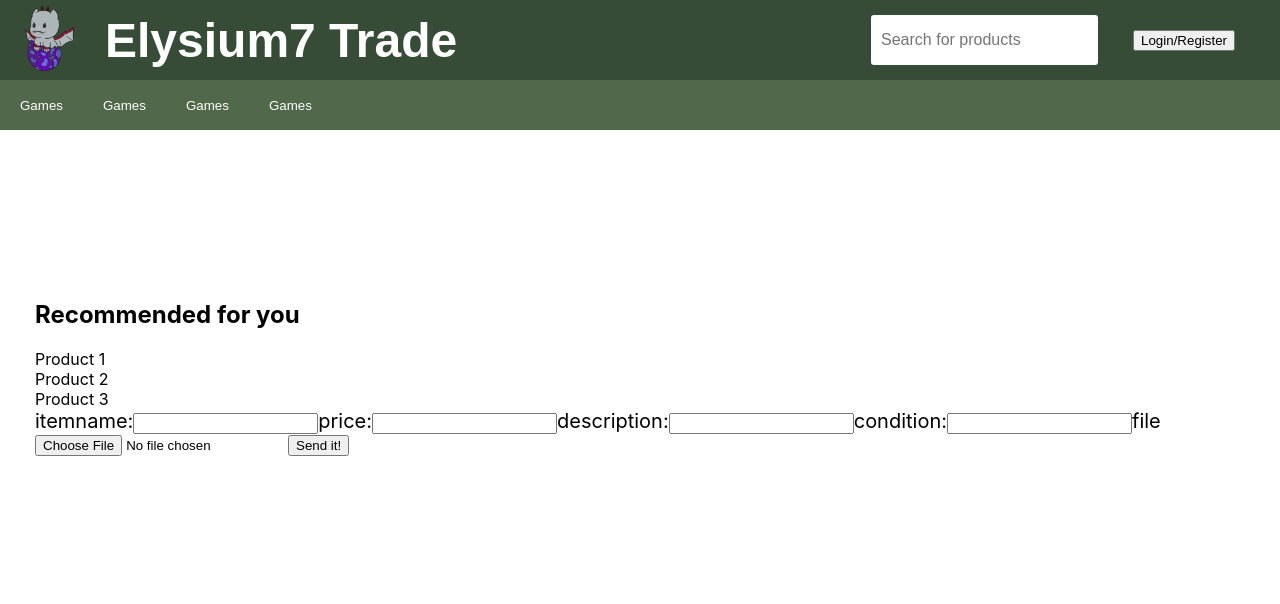
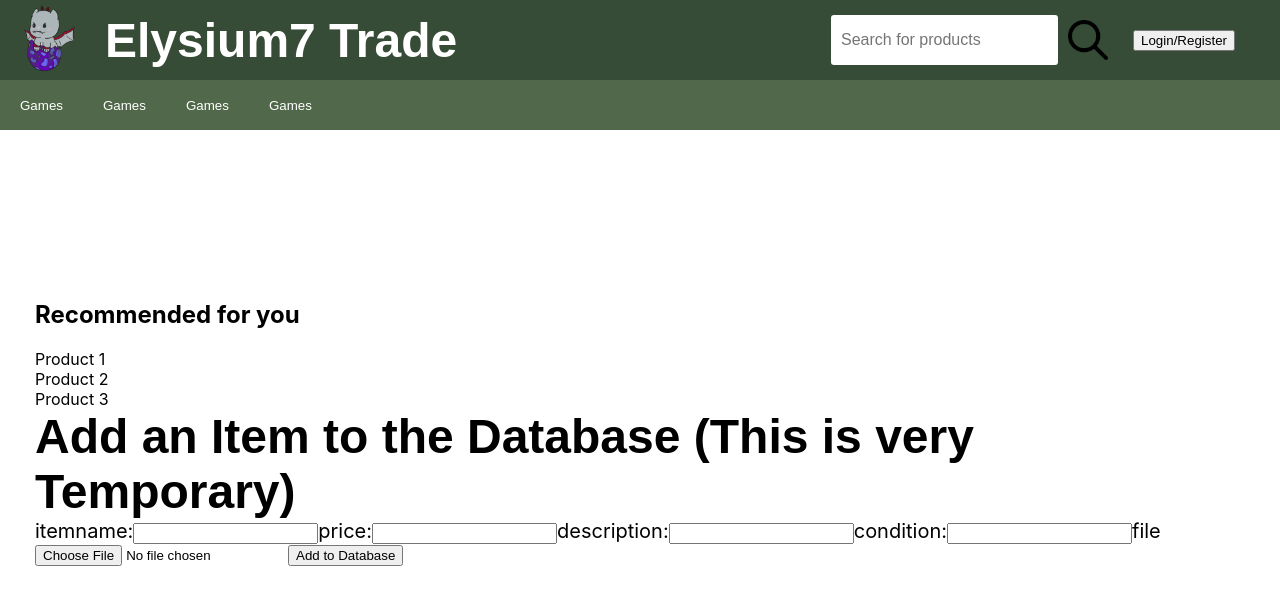
Before and after one commit to gblake31/Elysium7-Trade, a React (Create React App) app in the folder frontend/: page / in a window 1280 px wide. Shown: the top 604 px of the page. Built offline with nearby package versions, Linux system fonts and the light colour scheme; a web font is replaced by a local one.

Commit message:
Insert Item and Search Item
Very ugly and slow, but functional.

```diff
--- a/frontend/src/App.css
+++ b/frontend/src/App.css
@@ -29,6 +29,13 @@ ul {
 	z-index: 8;
 	pointer-events: none;
 }
+
+#searchImg{
+	width: 40px;
+	height: 40px;
+	cursor: pointer;
+}
+
 
 
 #logo {
--- a/frontend/src/App.jsx
+++ b/frontend/src/App.jsx
@@ -20,6 +20,8 @@ function App() {
   // Getter and setter for visibility, by default invisible
 	let [loginIsVisible, setLoginVisibility] = useState(false);
 	let [registerIsVisible, setRegisterVisibility] = useState(false);
+
+	let [itemList, setItemList] = useState([]);
 
 	// Toggles login display
 	let toggleLogin = () => {
@@ -61,23 +63,21 @@ function App() {
   return (
     <div>
       <UserContext.Provider value={{loggedIn, setLoggedIn}}>
-        <TopBar callback = {toggleLogin} logout = {logOut}/>
+        <TopBar callback = {toggleLogin} logout = {logOut} updateList = {(arr) => setItemList(arr)}/>
         <CategoryBar />
         <LoginDropdown switchToRegister = {toggleRegister} visible = {loginIsVisible} onLogin = {displayAccount}/>
 			  <RegisterDropdown switchToLogin = {toggleLogin} visible = {registerIsVisible} onRegister = {onRegister}/>
 			  <div id = "darkScreen" style = {{opacity: isDark ? "70%" : "0%"}}/>
         <BrowserRouter>
           <Routes>
-            <Route path="/" index element={<LandingPage />} />
+            <Route path="/" index element={<LandingPage itemList = {itemList}/>} />
             <Route path="/profile" index element={<ProfilePage />}/>
           </Routes>
         </BrowserRouter>
       </UserContext.Provider>
-
-
     </div>
 
-);
+	);
 }
 
 export default App;
--- a/frontend/src/components/ItemList.jsx
+++ b/frontend/src/components/ItemList.jsx
@@ -3,12 +3,13 @@ import jsonData from './data'
 import ListItem from './ListItem';
 
 function createCard(obj) {
-    return <ListItem name = {obj.name} price = {obj.price} image = {obj.image} desc = {obj.desc}/>
+    return <ListItem name = {obj.itemname} price = {obj.price} image = {obj.image} desc = {obj.description}/>
 }
 
-function ItemList() {
+function ItemList(props) {
     // This data will eventually come from the API, not a json file.
-    let items = jsonData.list;
+    let items = props.arr;
+    console.log(items);
     return (
         <div id = 'outer'>
             <style>
--- a/frontend/src/components/TopBar.js
+++ b/frontend/src/components/TopBar.js
@@ -1,11 +1,15 @@
 import React, {useContext} from 'react';
 import dragonImage from '../pages/Pictures/dragonLogo.png';
+import searchImage from '../pages/Pictures/search.png';
 import ProfilePic from './ProfilePic';
 
 import {UserContext} from '../App'
 
+
 function TopBar(props){
 	let {loggedIn, setLoggedIn} = useContext(UserContext);
+	let bp = require('./Leinecker/Path.js');
+	let searchInput;
 	function renderUserData()
 	{
 		if (!loggedIn)
@@ -25,6 +29,32 @@ function TopBar(props){
 			</div>);
 		}
 	}
+
+
+	const doSearch = async (str) =>
+	{
+		let local = JSON.parse(localStorage.getItem('user_data'));
+		let obj = {search: str}
+		let js = JSON.stringify(obj);
+		try {
+			const response = await fetch(bp.buildPath('api/searchItems'),
+			{method: 'POST', body:js, headers:{'Content-Type': 'application/json'}});
+			let res = JSON.parse(await response.text());
+			if (res.error == '') {
+				console.log("success");
+				console.log(res.results);
+				props.updateList(res.results);
+			}
+			else {
+				console.log(res.error);
+			}
+		}
+		catch(e) {
+			alert(e.toString());
+			return;
+		}
+	}
+
 	return(
 		<div className="topBar">
 			<div id = "left">
@@ -33,11 +63,11 @@ function TopBar(props){
 			</div>
 			<div id = "right">
 				<div className="searchBox">
-					<input type="text" placeholder="Search for products" />
+					<input type="text" placeholder="Search for products" ref={(c) => searchInput = c}/>
+					<img id = "searchImg" src = {searchImage} onClick = {() => doSearch(searchInput.value)}></img>
 				</div>
 				{renderUserData()}
 			</div>
-
 		</div>
 	);
 }
--- a/frontend/src/pages/LandingPage.jsx
+++ b/frontend/src/pages/LandingPage.jsx
@@ -3,7 +3,7 @@ import './Landing.css';
 import ItemList from '../components/ItemList';
 import {UserContext} from '../App'
 
-function LandingPage(){
+function LandingPage(props){
 	let {loggedIn, setLoggedIn} = useContext(UserContext);
 
 	let [ready, setReady] = useState(false);
@@ -51,11 +51,13 @@ function LandingPage(){
 			return;
 		}
 	}
+	console.log("no");
+	console.log(props.itemList);
 
 	return (
 		<div id = "page">
 			<main>
-				{loggedIn ? <ItemList/> : <div/>}
+				{loggedIn ? <ItemList arr = {props.itemList}/> : <div/>}
 				<div className="section section2">
 					<h2>Recommended for you</h2>
 					<ul>
@@ -64,6 +66,7 @@ function LandingPage(){
 						<li>Product 3</li>
 					</ul>
 
+					<h1>Add an Item to the Database (This is very Temporary)</h1>
 					<label>itemname:</label>
 					<input type = "text" ref={(c) => item = c}></input>
 					<label>price:</label>
@@ -75,7 +78,7 @@ function LandingPage(){
 					<label>file</label>
 					<input type = "file" ref={(c) => f = c }></input>
 					<img src = {myimg}></img>
-					<button onClick= {callAPI}>Send it!</button>
+					<button onClick= {callAPI}>Add to Database</button>
 				</div>
 			</main>
 		</div>
```
Also changed, not shown: frontend/src/pages/Pictures/search.png (added), 1 other file (tests, documents, lock files or other folders).
